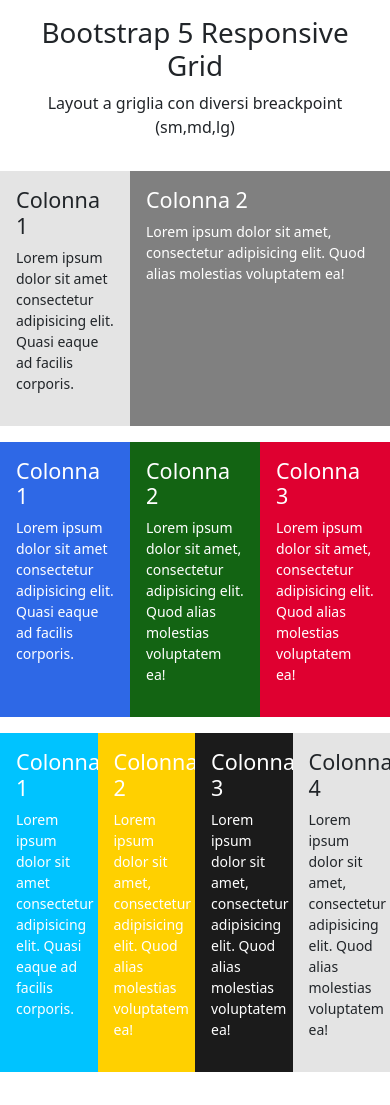
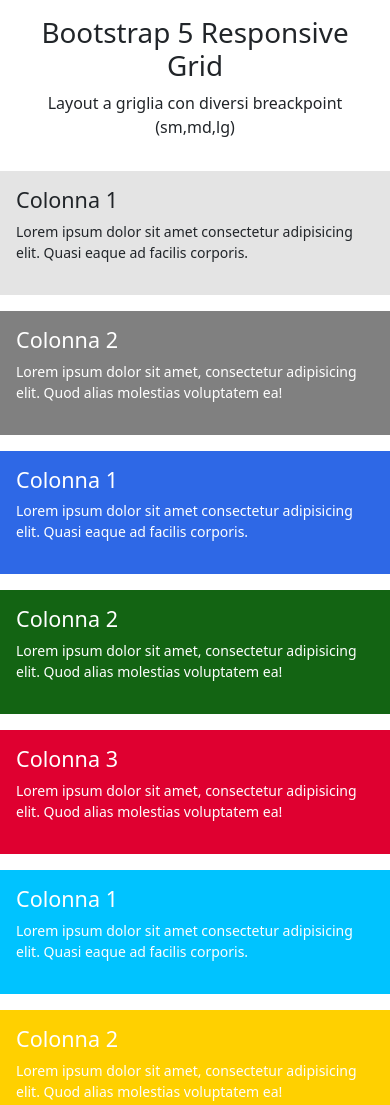
Before and after one commit to AriannaCristiani/htmlcss-bootstrap-layout, a plain HTML site: page index.html in a window 390 px wide. Shown: the top 1105 px of the page. Before the commit the page ends 1072 px from the top, so only its background shows below. Drawn offline with nearby package versions, Linux system fonts and the light colour scheme.

Commit message:
aggiunto responsive

```diff
--- a/index.html
+++ b/index.html
@@ -26,12 +26,12 @@
     <section>
         <div class="container">
             <div class="row ">
-                <div class="col-4 p-3 gy-3 light-grey">
+                <div class="col-sm-12 col-md-6 col-lg-4 p-3 gy-3 light-grey">
                     <h2 class="h4">Colonna 1</h2>
                     <p class="small">Lorem ipsum dolor sit amet consectetur adipisicing elit. Quasi eaque ad facilis corporis.</p>
 
                 </div>
-                <div class="col-8 p-3 gy-3 grey">
+                <div class="col-sm-12 col-md-6 col-lg-8 p-3 gy-3 grey">
                     <h2 class="h4">Colonna 2</h2>
                     <p class="small">Lorem ipsum dolor sit amet, consectetur adipisicing elit. Quod alias molestias voluptatem ea!</p>
 
@@ -43,17 +43,17 @@
     <section>
         <div class="container">
             <div class="row">
-                <div class="col-4 p-3 gy-3 blue">
+                <div class="col-sm-6 col-md-4 col-lg-4 p-3 gy-3 blue">
                     <h2 class="h4">Colonna 1</h2>
                     <p class="small" >Lorem ipsum dolor sit amet consectetur adipisicing elit. Quasi eaque ad facilis corporis.</p>
 
                 </div>
-                <div class="col-4 p-3 gy-3 green">
+                <div class="col-sm-6 col-md-4 col-lg-4 p-3 gy-3 green">
                     <h2 class="h4">Colonna 2</h2>
                     <p class="small">Lorem ipsum dolor sit amet, consectetur adipisicing elit. Quod alias molestias voluptatem ea!</p>
 
                 </div>
-                <div class="col-4 p-3 gy-3 red">
+                <div class="col-sm-12 col-md-4 col-lg-4 p-3 gy-3 red">
                     <h2 class="h4">Colonna 3</h2>
                     <p class="small" >Lorem ipsum dolor sit amet, consectetur adipisicing elit. Quod alias molestias voluptatem ea!</p>
 
@@ -65,22 +65,22 @@
     <section>
         <div class="container">
             <div class="row">
-                <div class="col-3 p-3 gy-3 light-blue">
+                <div class="col-sm-6 col-md-3 col-lg-3 p-3 gy-3 light-blue">
                     <h2 class="h4">Colonna 1</h2>
                     <p class="small">Lorem ipsum dolor sit amet consectetur adipisicing elit. Quasi eaque ad facilis corporis.</p>
 
                 </div>
-                <div class="col-3 p-3 gy-3 yellow">
+                <div class="col-sm-6  col-md-3 col-lg-3 p-3 gy-3 yellow">
                     <h2 class="h4">Colonna 2</h2>
                     <p class="small" >Lorem ipsum dolor sit amet, consectetur adipisicing elit. Quod alias molestias voluptatem ea!</p>
 
                 </div>
-                <div class="col-3 p-3 gy-3 black">
+                <div class="col-sm-6  col-md-3 col-lg-3 p-3 gy-3 black">
                     <h2 class="h4">Colonna 3</h2>
                     <p class="small">Lorem ipsum dolor sit amet, consectetur adipisicing elit. Quod alias molestias voluptatem ea!</p>
 
                 </div>
-                <div class="col-3 p-3 gy-3 light-grey">
+                <div class="col-sm-6  col-md-3 col-lg-3 p-3 gy-3 light-grey">
                     <h2 class="h4">Colonna 4</h2>
                     <p class="small" >Lorem ipsum dolor sit amet, consectetur adipisicing elit. Quod alias molestias voluptatem ea!</p>
 
```
